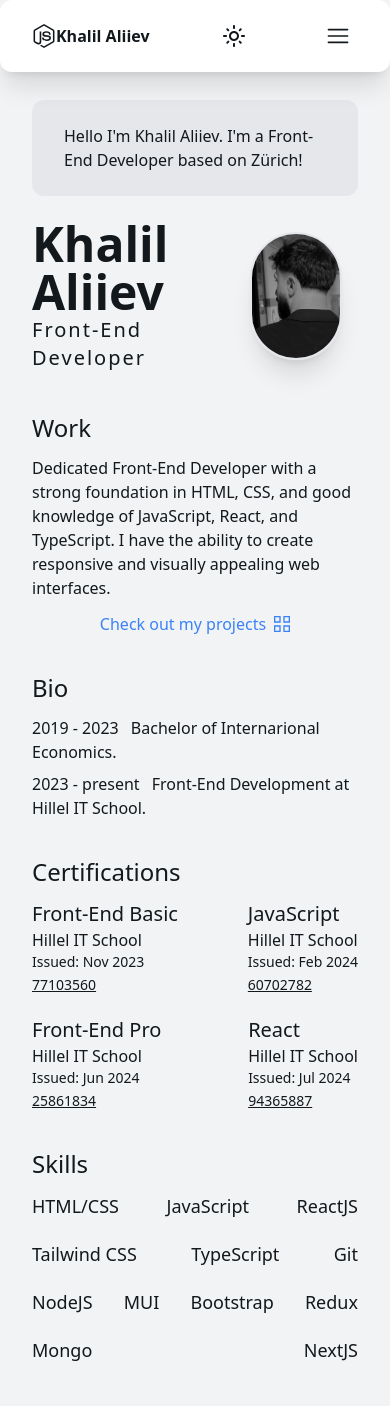
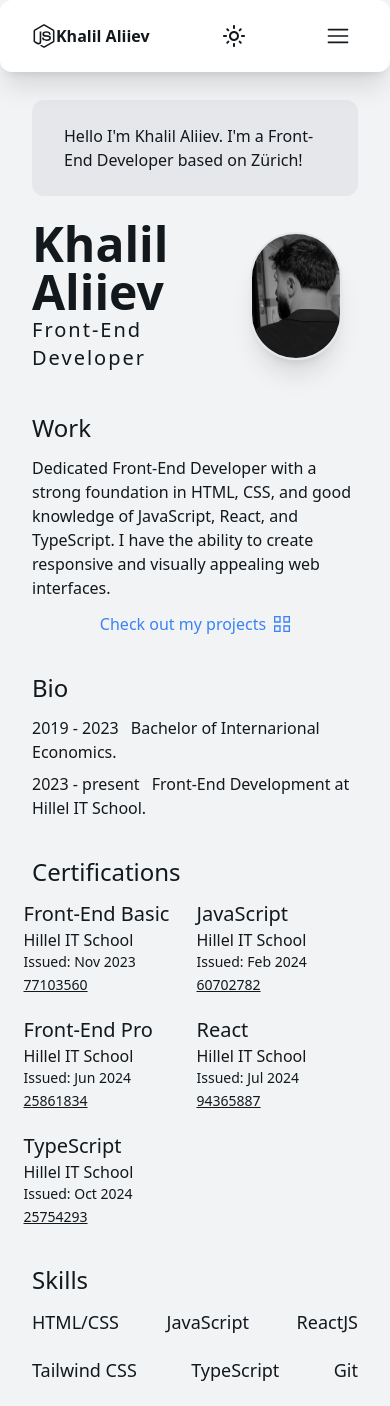
Before and after one commit to khalilaliev/react-ts-simple-portfolio, a React (Vite) app: page / in a window 390 px wide. Shown: the top 1406 px of the page. Built offline with nearby package versions, Linux system fonts and the light colour scheme.

Commit message:
add ts certificate

```diff
--- a/src/data/certificates.ts
+++ b/src/data/certificates.ts
@@ -40,4 +40,12 @@ export const certificates: ICertificates[] = [
     credential: "https://certificate.ithillel.ua/view/94365887",
     cerId: 94365887,
   },
+  {
+    id: 5,
+    title: "TypeScript",
+    school: "Hillel IT School",
+    issued: "Oct 2024",
+    credential: "https://certificate.ithillel.ua/view/25754293",
+    cerId: 25754293,
+  },
 ];
--- a/src/pages/About.tsx
+++ b/src/pages/About.tsx
@@ -62,16 +62,19 @@ const About: FC = () => {
       <div className="mt-9">
         <Title text="Certifications" />
         {certificates.length !== 0 && (
-          <ul className="mt-3 flex flex-wrap md:flex-nowrap justify-between items-center gap-5">
+          <ul className="mt-3 grid grid-cols-2 md:grid-cols-3 gap-5 justify-items-center md:justify-items-start">
             {certificates.map((certificate) => (
-              <li key={certificate.id} className="dark:text-dark-text">
+              <li
+                key={certificate.id}
+                className="dark:text-dark-text w-certificate"
+              >
                 <h2 className="text-xl font-normal">{certificate.title}</h2>
                 <h3>{certificate.school}</h3>
                 <p className="text-sm">Issued: {certificate.issued}</p>
                 <a
                   href={certificate.credential}
                   target="_blank"
-                  className=" underline text-sm dark:hover:text-blue-500 hover:text-blue-500 transition-all duration-300"
+                  className="underline text-sm dark:hover:text-blue-500 hover:text-blue-500 transition-all duration-300"
                 >
                   {certificate.cerId}
                 </a>
@@ -80,6 +83,7 @@ const About: FC = () => {
           </ul>
         )}
       </div>
+
       <div className="mt-9">
         <Title text="Skills" />
         <ul className="mt-3 flex justify-between flex-wrap gap-5">
--- a/tailwind.config.js
+++ b/tailwind.config.js
@@ -16,6 +16,9 @@ export default {
       // height: {
       //   '80vh-screen': '80vh'
       // },
+      width: {
+        certificate: "170px",
+      },
       container: {
         center: true,
         padding: "2rem",
```
